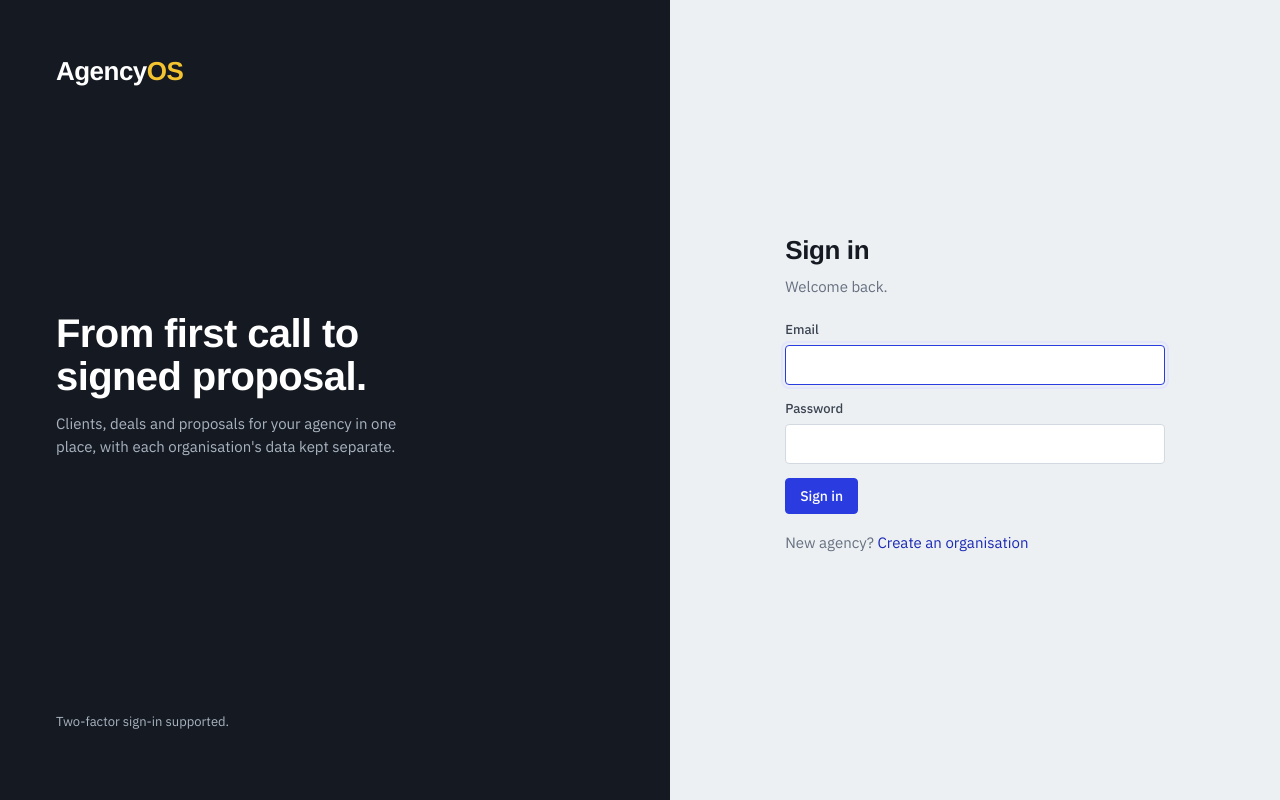
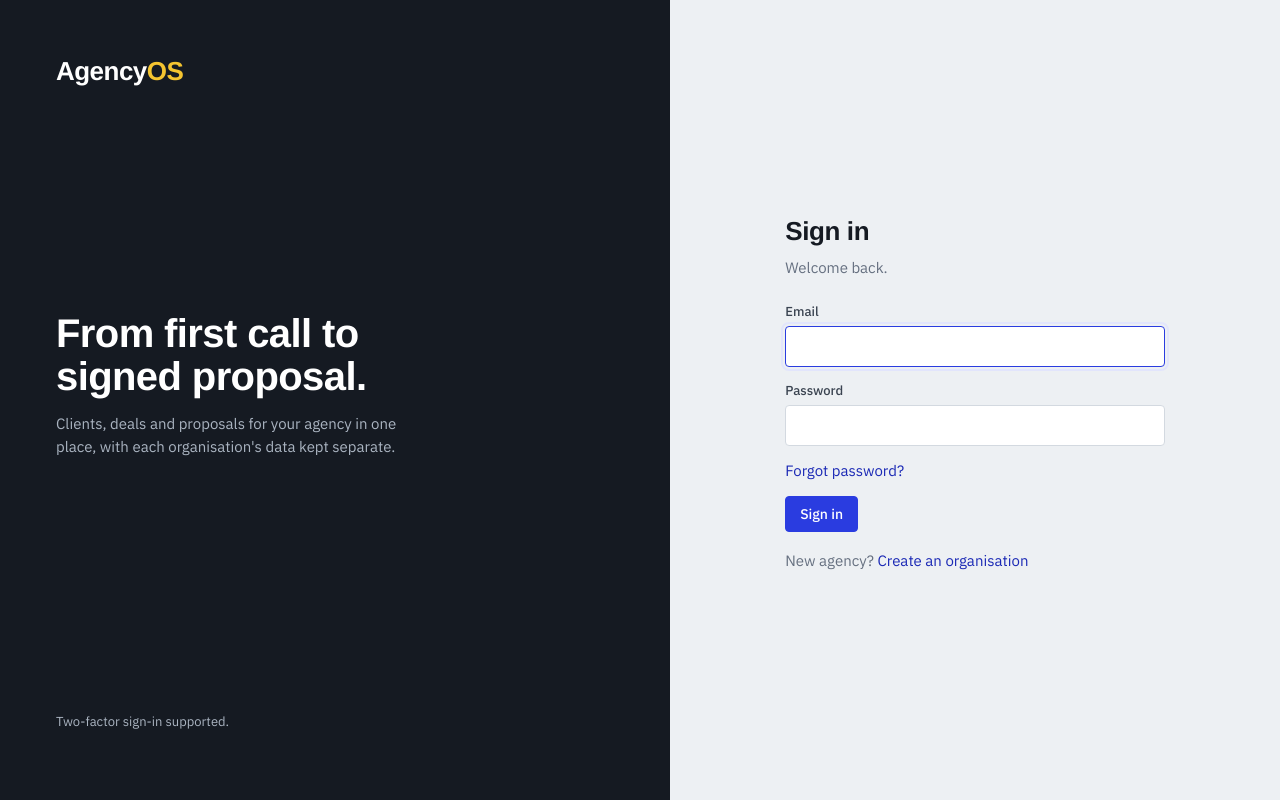
Before and after one commit to faizansaiyed123/agencyos_frontend, a React (Vite) app: page /login in a window 1280 px wide. Built offline with nearby package versions, Linux system fonts and the light colour scheme; no server answers; a web font is replaced by a local one.

Commit message:
Add forgot-password link to sign-in

```diff
--- a/src/pages/Auth.tsx
+++ b/src/pages/Auth.tsx
@@ -66,6 +66,7 @@
         <ErrorNote error={err} />
         <Field label="Email"><input type="email" value={email} onChange={(e) => setEmail(e.target.value)} autoComplete="username" required autoFocus /></Field>
         <Field label="Password"><input type="password" value={password} onChange={(e) => setPassword(e.target.value)} autoComplete="current-password" required /></Field>
+        <div style={{ marginBottom: 14 }}><Link to="/forgot-password">Forgot password?</Link></div>
         <button className="btn primary" disabled={busy}>{busy ? "Signing in…" : "Sign in"}</button>
       </form>
     </Shell>
```
